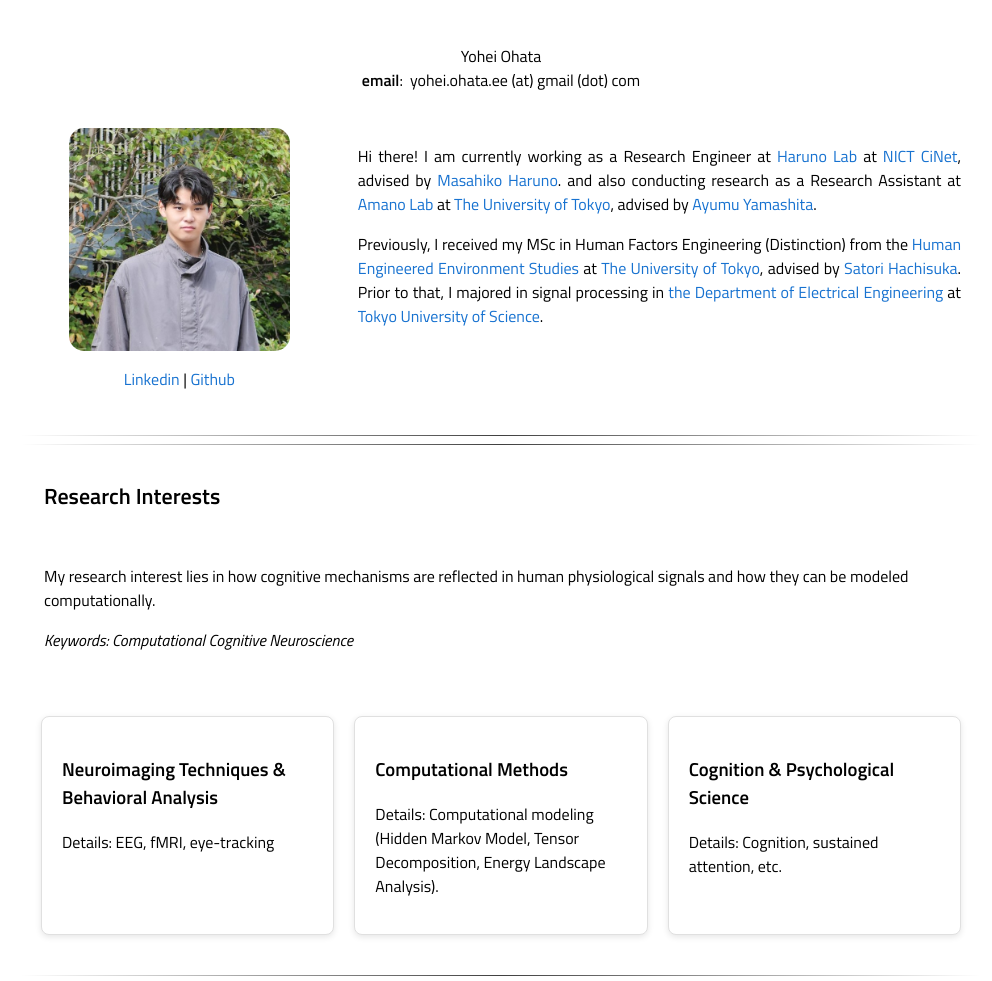
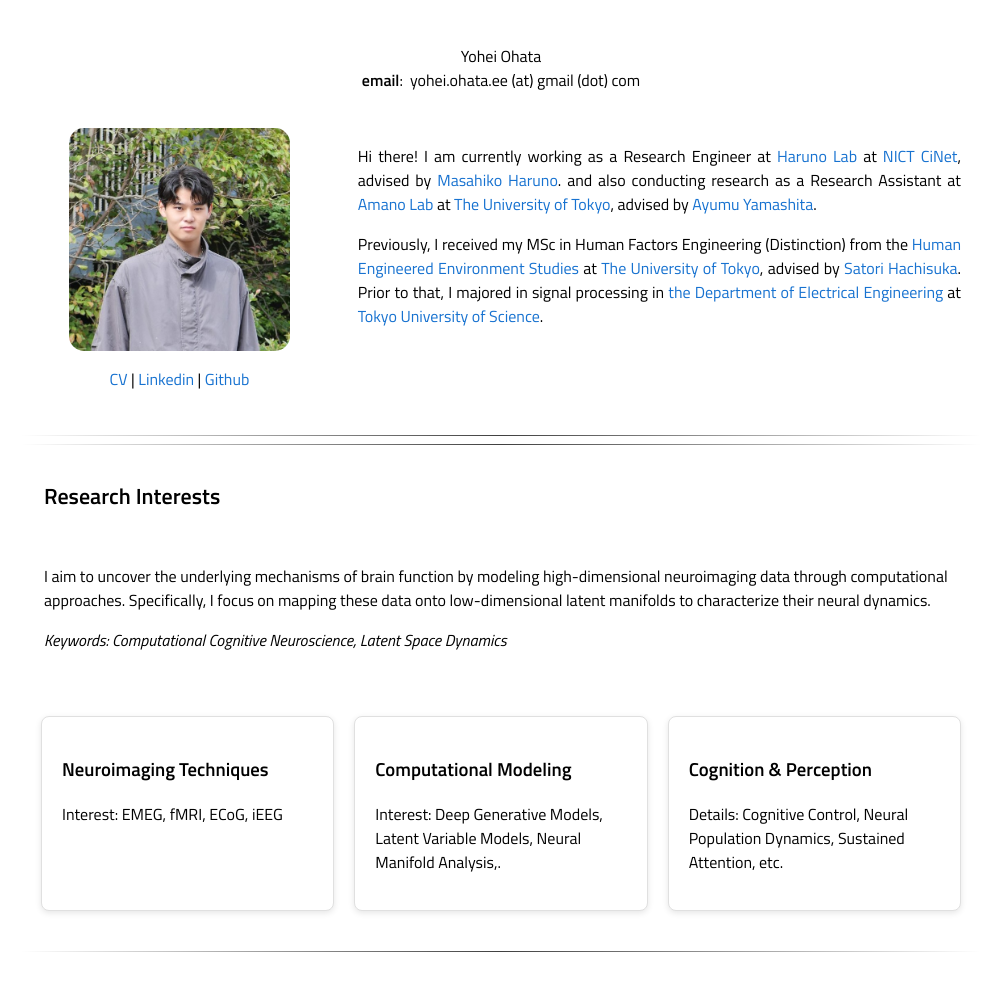
Before and after one commit to yohei-ohata/yohei-ohata, a plain HTML site: page index.html in a window 1280 px wide. Shown: the top 981 px of the page, without its empty margins (139-1131 px from the left). Drawn offline with Linux system fonts and the light colour scheme.

Commit message:
update web pages

```diff
--- a/index.html
+++ b/index.html
@@ -47,7 +47,7 @@
   <tr>
     <td width="33%" valign="top"><img src="images/mypicture.jpg" width="70%" class="center" style="border-radius:15px">
     <p align=center>
-    <!-- <a href="./src/CV_Ohata.pdf" target="_blank">CV</a> | -->
+    <a href="./src/resume.pdf" target="_blank">CV</a> |
     <a href="https://www.linkedin.com/public-profile/settings?trk=d_flagship3_profile_self_view_public_profile">Linkedin</a> |
     <a href="https://github.com/yohei-ohata">Github</a>
     <!-- <p align=center style="margin-top:-8px;" ><a href="https://twitter.com/pliang279?ref_src=twsrc%5Etfw" class="twitter-follow-button" data-show-count="false">Follow @pliang279</a><script async src="https://platform.twitter.com/widgets.js" charset="utf-8"></script></p> -->
@@ -97,11 +97,12 @@
 <tr><td colspan="2"><h2 class="text-center section-heading mb-5">Research Interests</h2></td></tr>
 <tr><td colspan="2">
   <p>
-  My research interest lies in how cognitive mechanisms are reflected in human physiological signals and how they can be modeled computationally.
+  I aim to uncover the underlying mechanisms of brain function by modeling high-dimensional neuroimaging data through computational approaches.
+  Specifically, I focus on mapping these data onto low-dimensional latent manifolds to characterize their neural dynamics.
   </p>
 
   <p>
-  <i> Keywords: Computational Cognitive Neuroscience </i>
+  <i> Keywords: Computational Cognitive Neuroscience, Latent Space Dynamics </i>
   </p>
 
 </td></tr>
@@ -113,16 +114,16 @@
 <!-- 既存の Research Interests セクションの末尾に追加 -->
 <div class="boxes-container">
   <div class="box">
-    <h3>Neuroimaging Techniques & Behavioral Analysis</h3>
-    <p>Details: EEG, fMRI, eye-tracking</p>
+    <h3>Neuroimaging Techniques</h3>
+    <p>Interest: EMEG, fMRI, ECoG, iEEG</p>
   </div>
   <div class="box">
-    <h3>Computational Methods</h3>
-    <p>Details: Computational modeling (Hidden Markov Model, Tensor Decomposition, Energy Landscape Analysis).</p>
+    <h3>Computational Modeling</h3>
+    <p>Interest: Deep Generative Models, Latent Variable Models, Neural Manifold Analysis,.</p>
   </div>
   <div class="box">
-    <h3>Cognition & Psychological Science</h3>
-    <p>Details: Cognition, sustained attention, etc.</p>
+    <h3>Cognition & Perception</h3>
+    <p>Details: Cognitive Control, Neural Population Dynamics, Sustained Attention, etc.</p>
   </div>
 </div>
 
```
Also changed, not shown: 3 other files.
